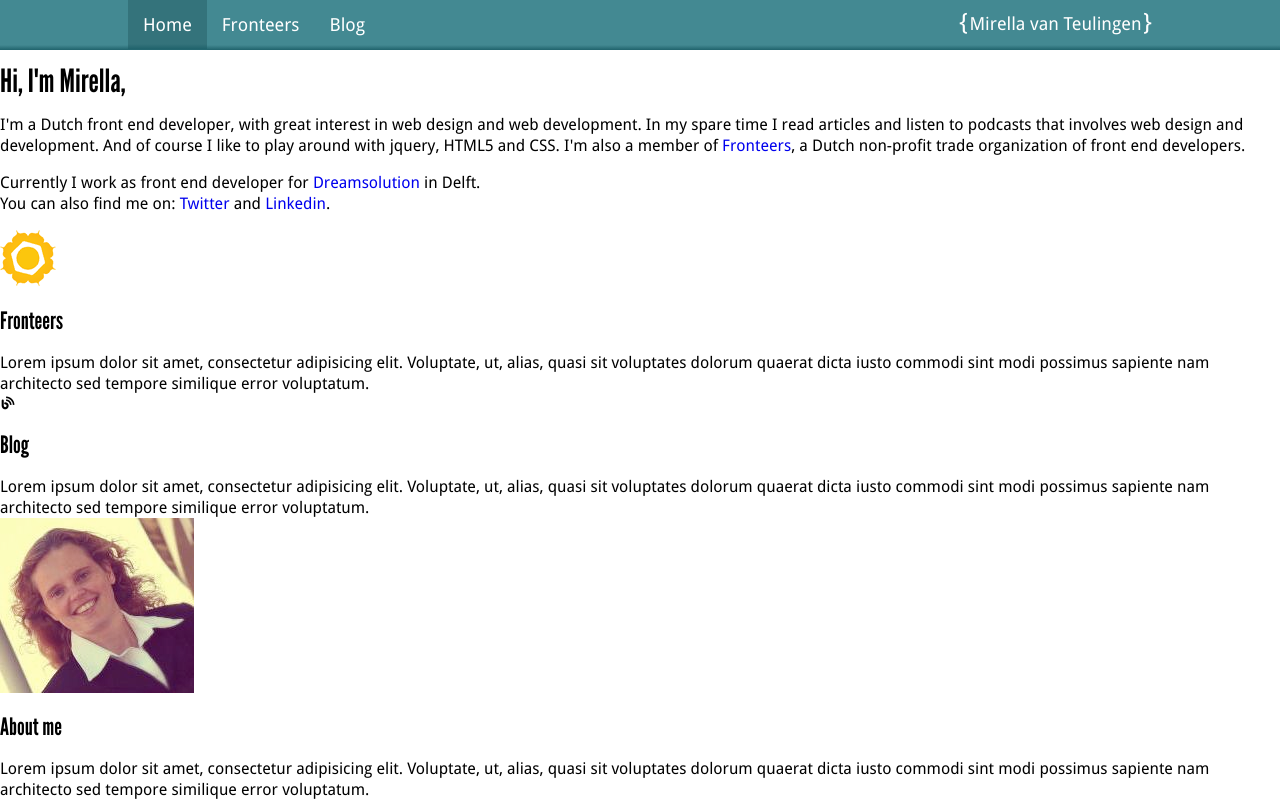
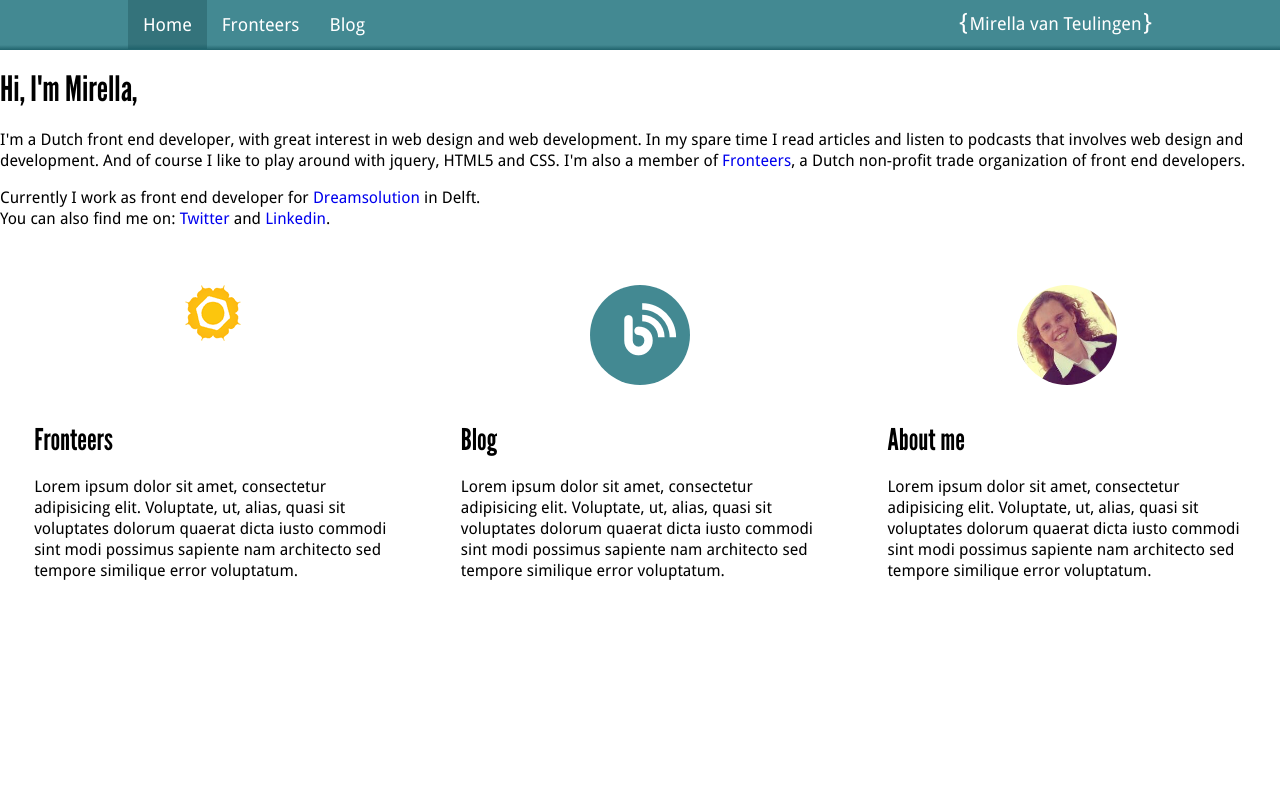
Before and after one commit to mirelvt/website, a plain HTML site: page html/index.html in a window 1280 px wide. Drawn offline with Linux system fonts and the light colour scheme.

Commit message:
Style the home-blocks using flex box layout:
- Position the visual elements in the center.
- Style the blog-icon
- Style the portrait image.
- Create mixins for the flex box.

```diff
--- a/html/index.html
+++ b/html/index.html
@@ -6,6 +6,7 @@
     <link rel="stylesheet" href="css/base.min.css"/>
   </head>
   <body><header class="header-menu"><nav><ul><li><a href="index.html" class="header-menu-item selected">Home</a></li><li><a href="fronteers" class="header-menu-item">Fronteers</a></li><li><a href="blog" class="header-menu-item">Blog</a></li></ul></nav><span class="my-name">Mirella van Teulingen</span></header>
+    <article>
       <h1>Hi, I'm Mirella,</h1>
       <p>
         I'm a Dutch front end developer, with great interest in web design and web development. In my spare time I read articles and listen to podcasts that involves web design and development. And of course I like to play around with jquery, HTML5 and CSS. I'm also a member of <a href="http://www.fronteers.nl" class="external-link">Fronteers</a>, a Dutch non-profit trade organization of front end developers.
@@ -13,22 +14,35 @@
 
       <p>
         Currently I work as front end developer for
-        <a href="http://www.dreamsolution.nl" class="external-link">Dreamsolution</a> in Delft.<br/> You can also find me on: <a href="http://www.twitter.com/mirelvt" class="external-link">Twitter</a> and <a href="http://www.linkedin.com/in/mirellavanteulingen" class="external-link">Linkedin</a>.</p>
+        <a href="http://www.dreamsolution.nl" class="external-link">Dreamsolution</a> in Delft.<br/> You can also find me on: <a href="http://www.twitter.com/mirelvt" class="external-link">Twitter</a> and <a href="http://www.linkedin.com/in/mirellavanteulingen" class="external-link">Linkedin</a>.
+      </p>
+    </article>
 
-        <aside class="block-home">
+    <section class="flexible">
+      <div class="block-home">
+        <p class="block-home-visual">
           <img src="img/fronteers-logo.png" alt="Fronteers - vakvereniging voor front-end developers"/>
+        </p>
+
         <h2>Fronteers</h2>
         Lorem ipsum dolor sit amet, consectetur adipisicing elit. Voluptate, ut, alias, quasi sit voluptates dolorum quaerat dicta iusto commodi sint modi possimus sapiente nam architecto sed tempore similique error voluptatum.
-        </aside>
-        <aside class="block-home">
+      </div>
+
+      <div class="block-home">
+        <p class="block-home-visual">
           <span class="icon-blog"> </span>
+        </p>
         <h2>Blog</h2>
         Lorem ipsum dolor sit amet, consectetur adipisicing elit. Voluptate, ut, alias, quasi sit voluptates dolorum quaerat dicta iusto commodi sint modi possimus sapiente nam architecto sed tempore similique error voluptatum.
-        </aside>
-        <aside class="block-home">
-          <img src="img/portret-small.jpg" alt="zelfportret"/>
+      </div>
+
+      <div class="block-home">
+        <p class="block-home-visual">
+          <img src="img/portret-small.jpg" alt="zelfportret" class="block-home-portrait"/>
+        </p>
         <h2>About me</h2>
         Lorem ipsum dolor sit amet, consectetur adipisicing elit. Voluptate, ut, alias, quasi sit voluptates dolorum quaerat dicta iusto commodi sint modi possimus sapiente nam architecto sed tempore similique error voluptatum.
-        </aside>
+      </div>
+    </section>
   </body>
 </html>
--- a/scss/_mixins.scss
+++ b/scss/_mixins.scss
@@ -15,3 +15,17 @@
         rgba(32,99,108,1) 0%,
         rgba(32,99,108,0) 5px); /* W3C */
 }
+
+// Mixins for flexbox layout
+@mixin flexbox {
+  display: -ms-flex;
+  display: -webkit-flex;
+  display: flex;
+}
+
+@mixin flex-justify-content($value) {
+  -ms-justify-content: $value;
+  -moz-justify-content: $value;
+  -webkit-justify-content: $value;
+  justify-content: $value;
+}
--- a/scss/base.scss
+++ b/scss/base.scss
@@ -33,6 +33,14 @@
 h6 {
   font-family: leaguegothic;
 }
+
+h1 { font-size: 3.5rem; }
+h2 { font-size: 3rem; }
+
+h3,
+h4,
+h5,
+h6 { font-size: 2.75rem; }
 
 a { text-decoration: none; }
 
@@ -91,3 +99,42 @@
     padding-left: 2px;
   }
 }
+
+// flexible boxes on the homepage
+.flexible {
+  @include flexbox;
+  @include flex-justify-content(space-around);
+  margin-top: 40px;
+}
+
+.block-home {
+  width: 28%;
+}
+
+.block-home-visual {
+  height: 120px;
+  text-align: center;
+
+  // Give the blog icon a nice background color + border-radius and center it.
+  .icon-blog {
+    display: block;
+    margin: 0 auto;
+    width: 100px;
+    height: 100px;
+    padding-top: 12px;
+    padding-left: 20px;
+    background-color: $color-header;
+    border-radius: 100px;
+  }
+
+  .icon-blog:before {
+    color: #fff;
+    font-size: 6.5rem;
+  }
+}
+
+.block-home-portrait {
+  width: 100px;
+  height: 100px;
+  border-radius: 100px;
+}
```
Also changed, not shown: html/css/base.min.css, 1 other file. Lines whose indentation alone changed are shown as unchanged.
